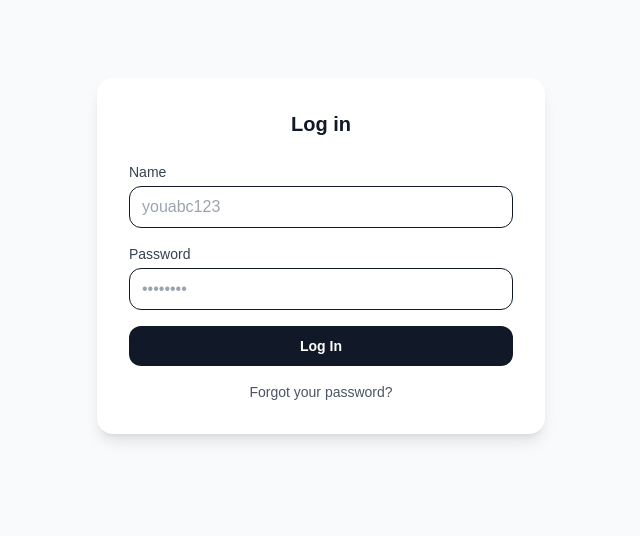
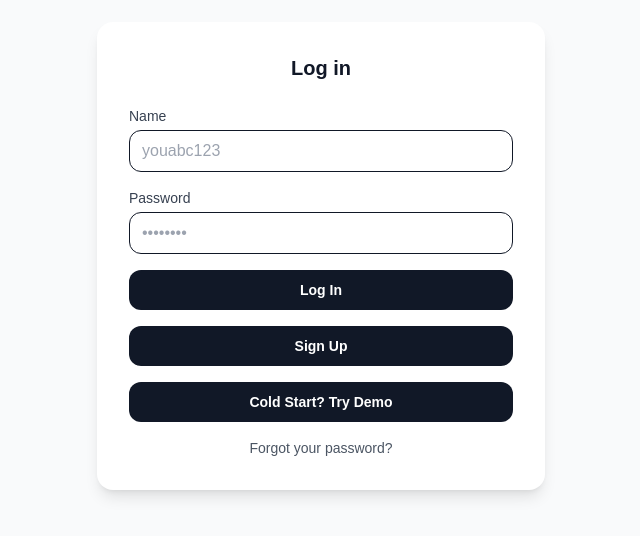
Before and after one commit to VietCT04/Splitz, a Next.js app in the folder frontend/: page / in a window 1280 px wide. Shown: the part 144-680 px from the top of the page, without its empty margins (319-959 px from the left). Built offline with nearby package versions, Linux system fonts and the light colour scheme.

Commit message:
feat: [frontend] Added the Sign Up href and demo href in case of cold start

```diff
--- a/frontend/src/app/components/auth/LoginForm.tsx
+++ b/frontend/src/app/components/auth/LoginForm.tsx
@@ -78,6 +78,25 @@ export default function LoginForm(): React.JSX.Element {
       >
         Log In
       </button>
+      <button
+        type="button"
+        onClick={() => router.push("/dashboard")}
+        className="w-full rounded-xl bg-gray-900 px-3 py-2.5 text-sm font-semibold text-white hover:bg-black"
+      >
+        Sign Up
+      </button>
+
+      <button
+        type="button"
+        onClick={() =>
+          router.push(
+            "https://www.youtube.com/watch?v=3JVpAIJM2lw&list=RD0chK12qHGfM&index=27"
+          )
+        }
+        className="w-full rounded-xl bg-gray-900 px-3 py-2.5 text-sm font-semibold text-white hover:bg-black"
+      >
+        Cold Start? Try Demo
+      </button>
 
       <p className="text-center text-sm text-gray-600">
         <a href="#" className="font-medium hover:underline">
--- a/frontend/src/app/components/dashboard/Sidebar.tsx
+++ b/frontend/src/app/components/dashboard/Sidebar.tsx
@@ -2,20 +2,20 @@ import Link from "next/link";
 import {
   LayoutDashboard,
   Users,
-  UserRound,
+  //UserRound,
   Activity,
   Wallet,
-  BarChart3,
+  //BarChart3,
   Settings,
 } from "lucide-react";
 
 const nav = [
   { href: "/dashboard", label: "Dashboard", icon: LayoutDashboard },
   { href: "/groups", label: "Groups", icon: Users },
-  { href: "/friends", label: "Friends", icon: UserRound },
+  //{ href: "/friends", label: "Friends", icon: UserRound },
   { href: "/activity", label: "Activity", icon: Activity },
   { href: "/settle-up", label: "Settle Up", icon: Wallet },
-  { href: "/reports", label: "Reports", icon: BarChart3 },
+  //{ href: "/reports", label: "Reports", icon: BarChart3 },
   { href: "/settings", label: "Settings", icon: Settings },
 ];
 
```
